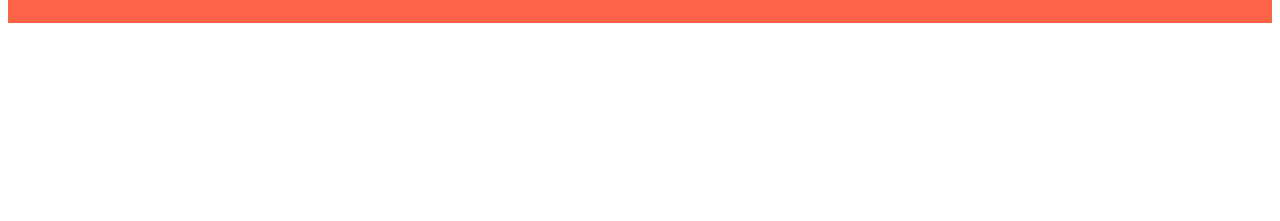
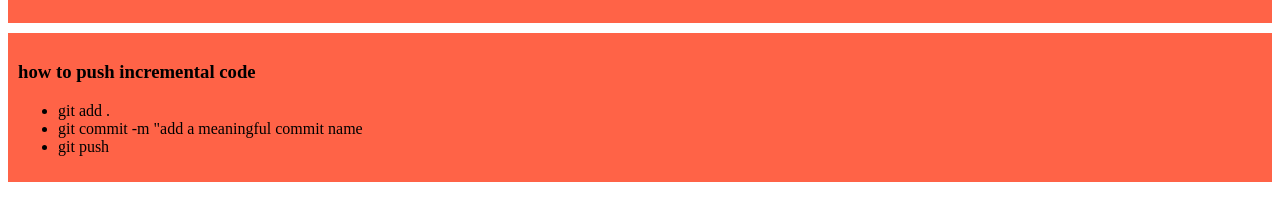
Before and after one commit to Anik66/My-Simple-Website, a plain HTML site: page Index.html in a window 1280 px wide. Shown: the part 461-682 px from the top of the page. Drawn offline with Linux system fonts and the light colour scheme.

Commit message:
li update

```diff
--- a/Index.html
+++ b/Index.html
@@ -22,5 +22,16 @@
     <p>Lorem ipsum dolor sit amet consectetur adipisicing elit. Quo, quas esse, magni magnam voluptate aliquam ipsum veniam atque natus distinctio repudiandae, illum commodi consequuntur. Enim fugit magni perspiciatis iusto harum.</p>
 
     </div>
+
+
+    <div>
+        <h3>how to push incremental code</h3>
+        <ul>
+            <li>git add .</li>
+            <li>git commit -m "add a meaningful commit name</li>
+            <li>git push</li>
+        </ul>
+
+    </div>
 </body>
 </html>
```
